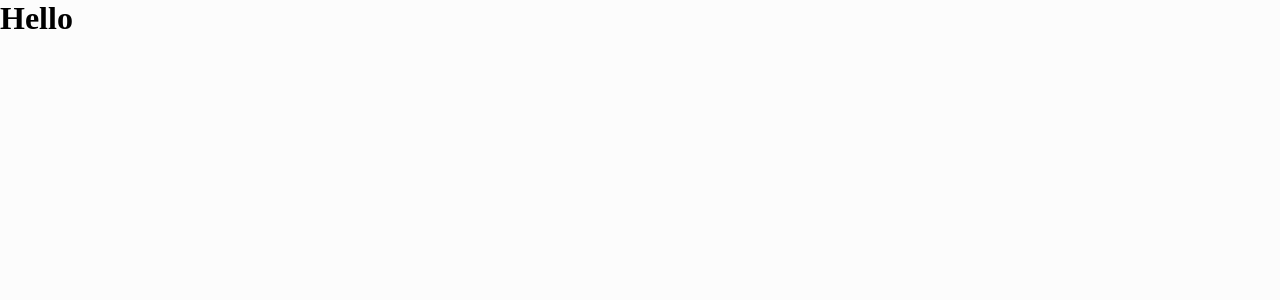
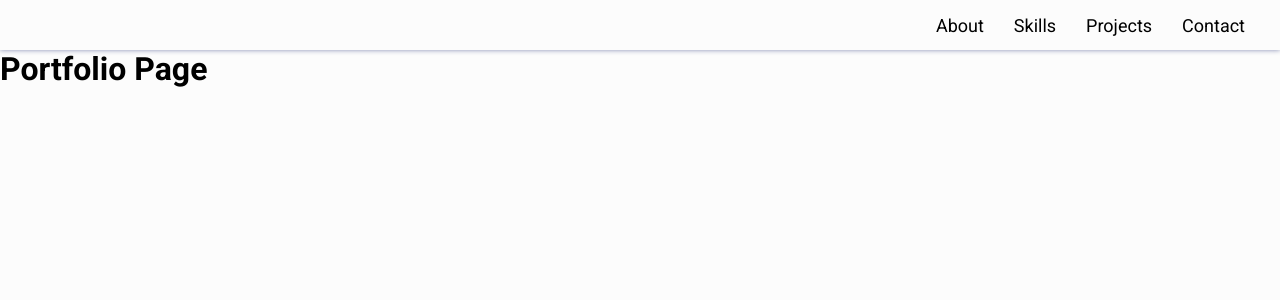
Before and after one commit to jeff343/jeff343.github.io, a React (Create React App) app: page / in a window 1280 px wide. Shown: the top 300 px of the page. Built offline with nearby package versions, Linux system fonts and the light colour scheme; the HTML template or start-up script is replaced by a standard one.

Commit message:
Add header and font

```diff
--- a/src/App.js
+++ b/src/App.js
@@ -1,6 +1,7 @@
 // import { useState } from "react";
 import { ThemeProvider } from "styled-components";
 import { lightTheme, GlobalStyles } from "./styles/theme";
+import Header from "./components/Header";
 import PortfolioPage from "./pages/PortfolioPage";
 
 // TODO: add theme switcher to header
@@ -14,6 +15,7 @@ function App() {
   return (
     <ThemeProvider theme={lightTheme}>
       <GlobalStyles />
+      <Header />
       <PortfolioPage />
     </ThemeProvider>
   );
--- /dev/null
+++ b/src/components/Header.js
@@ -0,0 +1,40 @@
+import styled from "styled-components";
+
+const Container = styled.header`
+    height: 50px;
+    width: 100%;
+    background: none;
+    box-shadow: 0 0 5px 0 ${props => props.theme.tertiary};
+`;
+
+const Navbar = styled.nav`
+    height: 100%;
+    float: right;
+    display: flex;
+    align-items: center;
+    margin-right: 20px;
+`;
+
+const NavLink = styled.a`
+    font-size: 18px;
+    text-align: left;
+    margin: 15px;
+    text-decoration: none;
+    color: ${props => props.theme.color};
+`;
+
+const Header = () => {
+
+    return (
+        <Container>
+            <Navbar>
+                <NavLink href='/'>About</NavLink>
+                <NavLink href='/'>Skills</NavLink>
+                <NavLink href='/'>Projects</NavLink>
+                <NavLink href='/'>Contact</NavLink>
+            </Navbar>
+        </Container>
+    )
+};
+
+export default Header;
--- a/src/index.css
+++ b/src/index.css
@@ -1,5 +1,8 @@
+@import url('https://fonts.googleapis.com/css2?family=Roboto:wght@400;700&display=swap');
+
 * {
   margin: 0;
   padding: 0;
   box-sizing: border-box;
+  font-family: 'Roboto', sans-serif;
 }
--- a/src/pages/PortfolioPage.js
+++ b/src/pages/PortfolioPage.js
@@ -2,7 +2,7 @@
 const PortfolioPage = () => {
 
     return (
-        <h1>Hello</h1>
+        <h1>Portfolio Page</h1>
     )
 }
 
```
